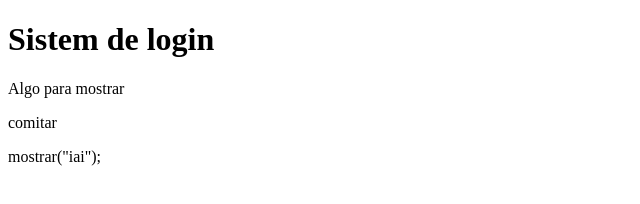
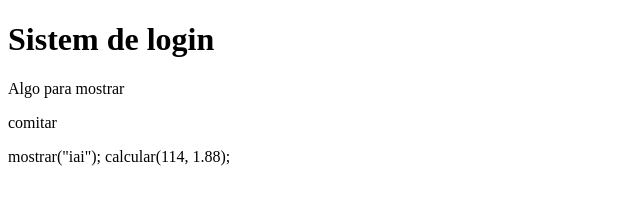
Before and after one commit to MarquessMateus/sistema-de-login-php, a plain HTML site: page index.html in a window 1280 px wide. Shown: the whole page, without its empty margins (0-640 px from the left). Drawn offline with Linux system fonts and the light colour scheme.

Commit message:
adicionando a função calcular no index

```diff
--- a/index.html
+++ b/index.html
@@ -12,5 +12,7 @@
     <p>Algo para mostrar</p>
     <p>comitar</p>
     mostrar("iai");
+
+    calcular(114, 1.88);
 </body>
 </html>
```
